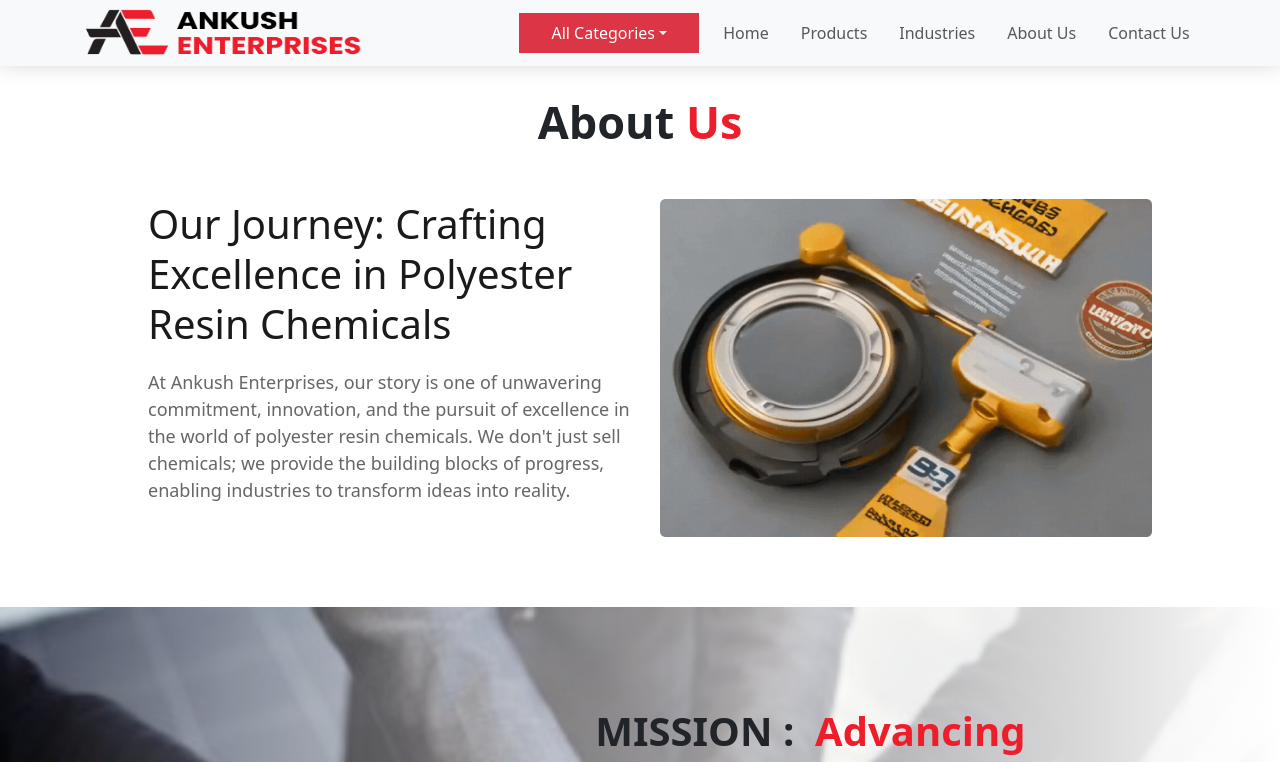
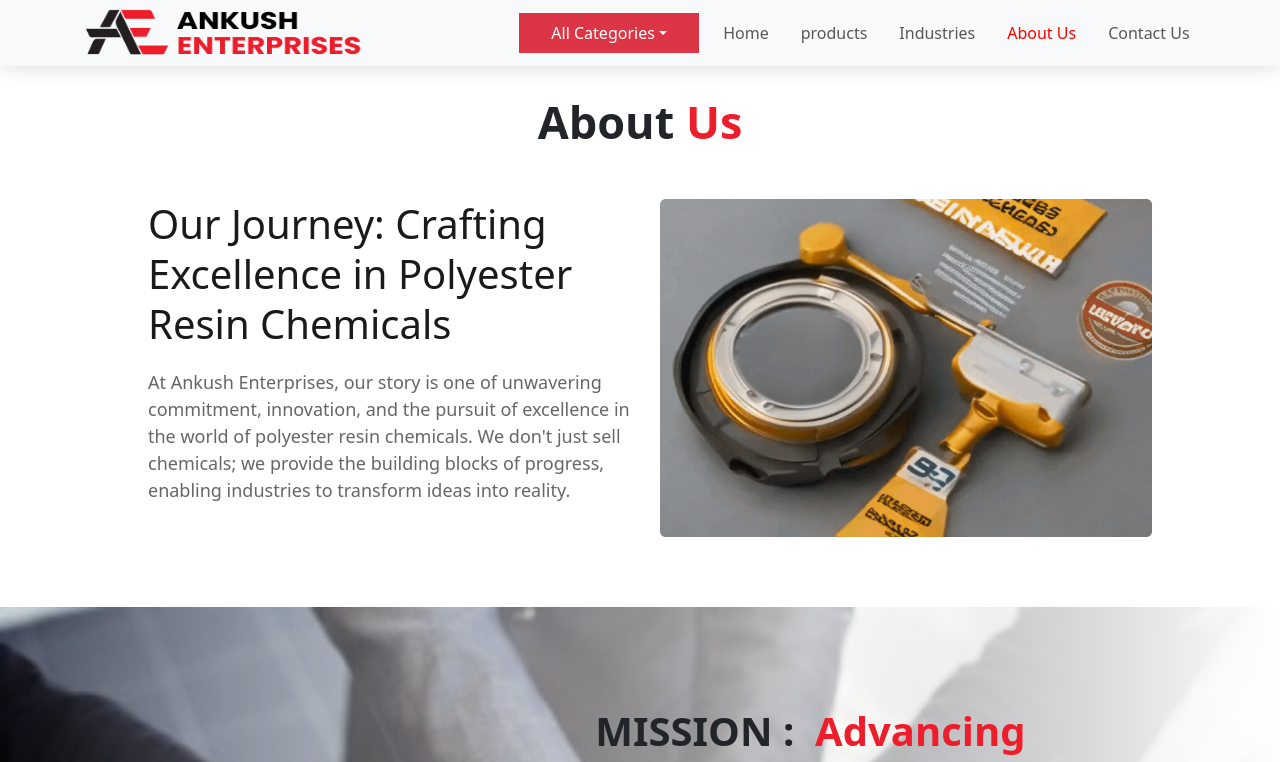
Before and after one commit to mohitpanchal09/ankushenterprises, a React (Vite) app: page /about-us in a window 1280 px wide. Shown: the top 762 px of the page. Built offline with nearby package versions, Linux system fonts and the light colour scheme.

Commit message:
navbar and images

```diff
--- a/src/components/Navbar/Navbar.css
+++ b/src/components/Navbar/Navbar.css
@@ -16,6 +16,16 @@
 .navbar-nav .nav-item.dropdown:hover .dropdown-menu {
     display: block;
   }
+  .dropdown-item:hover {
+    background-color: rgb(240, 240, 255) !important; /* Use !important to override Bootstrap styles */
+    color: white; /* Change text color on hover if needed */
+  }
+
+.navbar-nav .active >li>a {
+    color: red !important;
+    /* font-weight: bold; */
+  }
+
 @media screen and (max-width:768px) {
     .ankush-logo{
         height: 40px;
--- a/src/components/Navbar/Navbar.jsx
+++ b/src/components/Navbar/Navbar.jsx
@@ -1,12 +1,12 @@
 import React from "react";
 import "./Navbar.css";
-import { Link } from "react-router-dom";
+import { NavLink } from "react-router-dom";
 import logo from "../../assets/logo1.webp";
 export default function Navbar({ onSelectCategory }) {
   return (
     <nav class="navbar navbar-expand-lg bg-body-tertiary">
       <div class="container-fluid justify-content-around">
-        <Link to="/" style={{ textDecoration: "none" }}>
+        <NavLink to="/" style={{ textDecoration: "none" }}>
           <a class="navbar-brand" href="#">
             <img
               src={logo}
@@ -17,7 +17,7 @@
               className="ankush-logo"
             />
           </a>
-        </Link>
+        </NavLink>
         <button
           class="navbar-toggler"
           type="button"
@@ -43,7 +43,7 @@
                   All Categories
                 </a>
                 <ul class="dropdown-menu">
-                  <Link
+                  <NavLink
                     to="/unsaturated-polyster-resin"
                     style={{ textDecoration: "none" }}
                   >
@@ -52,29 +52,32 @@
                         UNSATURATED POLYSTER RESIN
                       </a>
                     </li>
-                  </Link>
-                  <Link to="/fibre-glass" style={{ textDecoration: "none" }}>
+                  </NavLink>
+                  <NavLink to="/fibre-glass" style={{ textDecoration: "none" }}>
                     <li>
                       <a class="dropdown-item" href="#">
                         FIBER GLASS
                       </a>
                     </li>
-                  </Link>
-                  <Link to="/cobalt-octoate" style={{ textDecoration: "none" }}>
+                  </NavLink>
+                  <NavLink
+                    to="/cobalt-octoate"
+                    style={{ textDecoration: "none" }}
+                  >
                     <li>
                       <a class="dropdown-item" href="#">
                         COBALT OCTOATE
                       </a>
                     </li>
-                  </Link>
-                  <Link to="/mekp" style={{ textDecoration: "none" }}>
+                  </NavLink>
+                  <NavLink to="/mekp" style={{ textDecoration: "none" }}>
                     <li>
                       <a class="dropdown-item" href="#">
                         M.E.K.P
                       </a>
                     </li>
-                  </Link>
-                  <Link
+                  </NavLink>
+                  <NavLink
                     to="/styrene-monomer"
                     style={{ textDecoration: "none" }}
                   >
@@ -83,31 +86,47 @@
                         STYRENE MONOMER
                       </a>
                     </li>
-                  </Link>
+                  </NavLink>
                 </ul>
               </li>
-              <Link to="/" style={{ textDecoration: "none" }}>
+              <NavLink
+                to="/"
+                style={{ textDecoration: "none" }}
+                className={({ isActive }) => (isActive ? "active" : "inactive")}
+              >
                 <li className="nav-item" style={{ marginLeft: "16px" }}>
                   <a className="nav-link" href="#">
                     Home
                   </a>
                 </li>
-              </Link>
-              <Link to="/products" style={{ textDecoration: "none" }}>
+              </NavLink>
+              <NavLink
+                to="/products"
+                style={{ textDecoration: "none" }}
+                className={({ isActive }) => (isActive ? "active" : "inactive")}
+              >
                 <li className="nav-item" style={{ marginLeft: "16px" }}>
                   <a className="nav-link" href="#">
-                    Products
+                    products
                   </a>
                 </li>
-              </Link>
-              <Link to="/industries" style={{ textDecoration: "none" }}>
+              </NavLink>
+              <NavLink
+                to="/industries"
+                style={{ textDecoration: "none" }}
+                className={({ isActive }) => (isActive ? "active" : "inactive")}
+              >
                 <li className="nav-item" style={{ marginLeft: "16px" }}>
                   <a className="nav-link" href="#">
                     Industries
                   </a>
                 </li>
-              </Link>
-              <Link to="/about-us" style={{ textDecoration: "none" }}>
+              </NavLink>
+              <NavLink
+                to="/about-us"
+                style={{ textDecoration: "none" }}
+                className={({ isActive }) => (isActive ? "active" : "inactive")}
+              >
                 <li
                   className="nav-item"
                   style={{ marginLeft: "16px", textDecoration: "none" }}
@@ -116,14 +135,18 @@
                     About Us
                   </a>
                 </li>
-              </Link>
-              <Link to="/contact-us" style={{ textDecoration: "none" }}>
+              </NavLink>
+              <NavLink
+                to="/contact-us"
+                style={{ textDecoration: "none" }}
+                className={({ isActive }) => (isActive ? "active" : "inactive")}
+              >
                 <li className="nav-item" style={{ marginLeft: "16px" }}>
                   <a className="nav-link" href="#">
                     Contact Us
                   </a>
                 </li>
-              </Link>
+              </NavLink>
             </ul>
           </div>
         </div>
--- a/src/components/carousel/ControlledCarousel.css
+++ b/src/components/carousel/ControlledCarousel.css
@@ -1,6 +1,7 @@
 .carousel-1-container{
     display: flex;
     justify-content: space-around;
+    gap: 20px;
 }
 .carousel-1-container>img{
     height: 40%;
--- a/src/components/carousel/ControlledCarousel.jsx
+++ b/src/components/carousel/ControlledCarousel.jsx
@@ -1,6 +1,6 @@
 import { useState } from "react";
 import "./ControlledCarousel.css";
-import ankushChemicalPlate from "../../assets/ankush-chemical-plate.webp";
+import ankushChemicalPlate from "../../assets/f1.webp";
 import { Link } from "react-router-dom";
 function ControlledCarousel() {
   const [index, setIndex] = useState(0);
```
Also changed, not shown: src/App.css (+8 -5 lines), src/assets/f1.webp (added).
